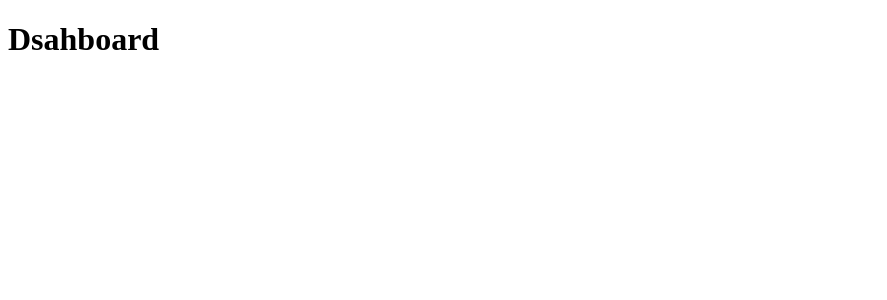
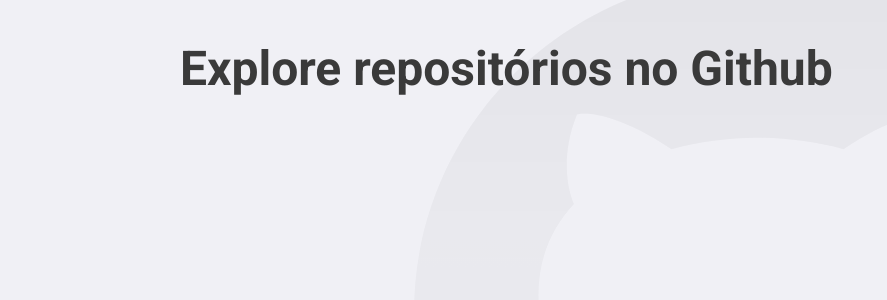
Before and after one commit to samuelmeira/fundamentos-reactjs, a React (Create React App) app: page / in a window 1280 px wide. Shown: the top 300 px of the page, without its empty margins (0-887 px from the left). Built offline with nearby package versions, Linux system fonts and the light colour scheme.

Commit message:
setup styled components

```diff
--- a/package.json
+++ b/package.json
@@ -14,6 +14,7 @@
     "react-dom": "^16.13.1",
     "react-router-dom": "^5.2.0",
     "react-scripts": "3.4.1",
+    "styled-components": "^5.1.1",
     "typescript": "~3.7.2"
   },
   "scripts": {
@@ -36,6 +37,7 @@
   },
   "devDependencies": {
     "@types/react-router-dom": "^5.1.5",
+    "@types/styled-components": "^5.1.1",
     "@typescript-eslint/eslint-plugin": "^3.6.1",
     "@typescript-eslint/parser": "^3.6.1",
     "eslint": "6.8.0",
--- a/public/index.html
+++ b/public/index.html
@@ -6,6 +6,8 @@
     <meta name="theme-color" content="#3A3A3A" />
 
     <title>Github Explorer</title>
+
+    <link href="https://fonts.googleapis.com/css2?family=Roboto:wght@400;700&display=swap" rel="stylesheet">
   </head>
   <body>
     <noscript>You need to enable JavaScript to run this app.</noscript>
--- a/src/App.tsx
+++ b/src/App.tsx
@@ -1,11 +1,17 @@
 import React from 'react';
 import { BrowserRouter } from 'react-router-dom';
+
+import GlobalStyle from './styles/global';
+
 import Routes from './routes';
 
 const App: React.FC = () => (
-  <BrowserRouter>
-    <Routes />
-  </BrowserRouter>
+  <>
+    <BrowserRouter>
+      <Routes />
+    </BrowserRouter>
+    <GlobalStyle />
+  </>
 );
 
 export default App;
--- a/src/pages/Dashboard/index.tsx
+++ b/src/pages/Dashboard/index.tsx
@@ -1,7 +1,9 @@
 import React from 'react';
 
+import { Title } from './style';
+
 const Dashboard: React.FC = () => {
-  return <h1>Dsahboard</h1>;
+  return <Title>Explore repositórios no Github</Title>;
 };
 
 export default Dashboard;
--- /dev/null
+++ b/src/pages/Dashboard/style.ts
@@ -0,0 +1,6 @@
+import styled from 'styled-components';
+
+export const Title = styled.h1`
+  font-size: 48px;
+  color: #3a3a3a;
+`;
--- /dev/null
+++ b/src/styles/global.ts
@@ -0,0 +1,27 @@
+import { createGlobalStyle } from 'styled-components';
+
+import githubBackground from '../assets/github-background.svg';
+
+export default createGlobalStyle`
+  * {
+    margin: 0;
+    padding: 0;
+    outline: 0;
+    box-sizing: border-box;
+  }
+
+  body {
+    background: #F0F0F5 url(${githubBackground}) no-repeat 70% top;
+    -webkit-font-smoothing: antialiased;
+  }
+
+  body, input, button {
+    font: 16px Roboto, sans-serif;
+  }
+
+  #root {
+    max-width: 960px;
+    margin: 0 auto;
+    padding: 40px 20px;
+  }
+`;
```
Also changed, not shown: src/assets/github-background.svg (added), 1 other file (tests, documents, lock files or other folders).
